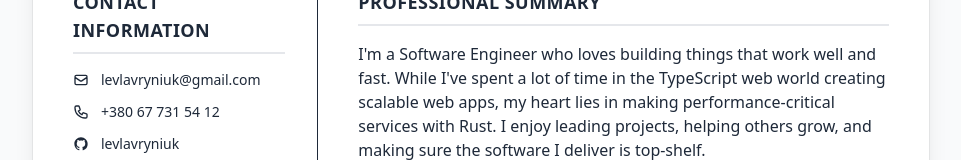
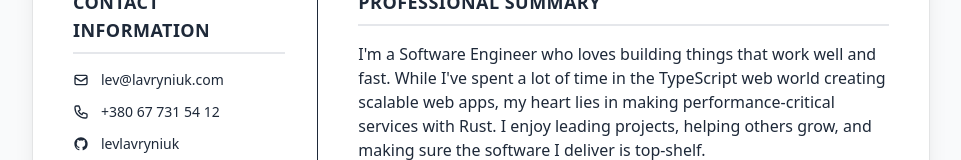
Before and after one commit to levlavryniuk/cv, a SvelteKit app: page / in a window 1280 px wide. Shown: the part 251-411 px from the top of the page, without its empty margins (159-1120 px from the left). Built offline with nearby package versions, Linux system fonts and the light colour scheme.

Commit message:
added proper email

```diff
--- a/src/routes/resume.ts
+++ b/src/routes/resume.ts
@@ -4,7 +4,7 @@ export const resumeData = {
 	summary:
 		"I'm a Software Engineer who loves building things that work well and fast. While I've spent a lot of time in the TypeScript web world creating scalable web apps, my heart lies in making performance-critical services with Rust. I enjoy leading projects, helping others grow, and making sure the software I deliver is top-shelf.",
 	contact: {
-		email: 'levlavryniuk@gmail.com',
+		email: 'lev@lavryniuk.com',
 		phone: '+380 67 731 54 12',
 		github: 'levlavryniuk',
 		linkedin: 'LinkedIn',
```
